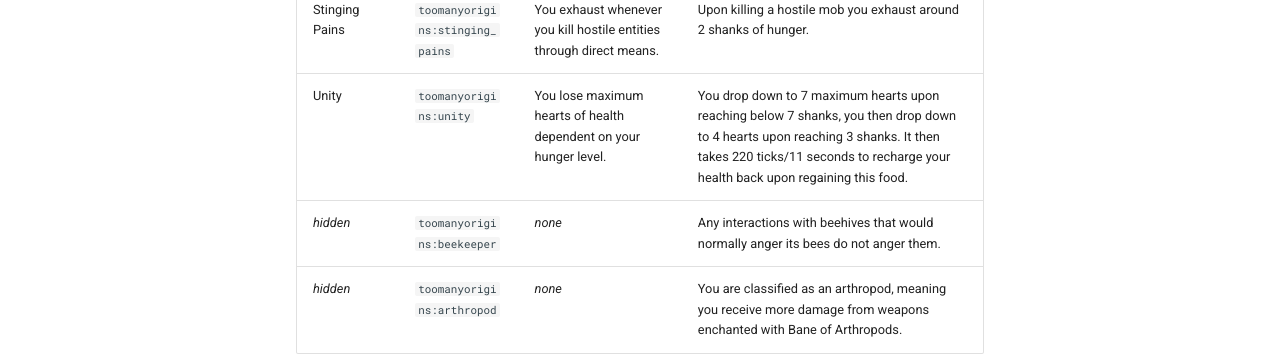
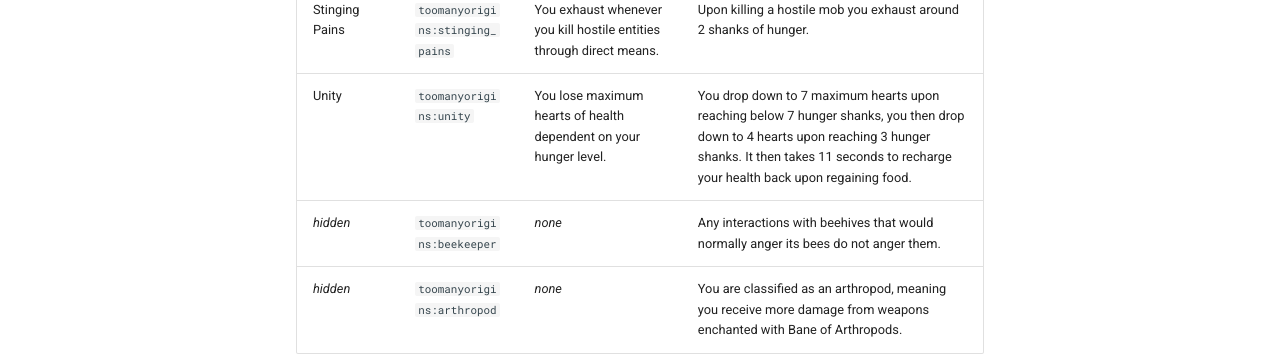
Before and after one commit to MerchantPug/apugli-docs, an MkDocs documentation site: the page built from docs/misc/base_contents/origins/tmo_rework/swarm.md, in a window 1280 px wide and 1381 px high. Shown: the part 924-1280 px from the top of the window. Built offline with MkDocs 1.6.1 and Material for MkDocs 9.7.7, drawn with Linux system fonts in a browser that asks for light colours.

Commit message:
Update swarm.md

```diff
--- a/docs/misc/base_contents/origins/tmo_rework/swarm.md
+++ b/docs/misc/base_contents/origins/tmo_rework/swarm.md
@@ -22,6 +22,6 @@ Hover | `toomanyorigins:hover` | You are able to hover midair whenever you are f
 Pollination | `toomanyorigins:pollination` | While you aren't sneaking, using bone meal additionally affects the 4 adjacent blocks. | Whilst not sneaking, any bone meal used on bone mealable blocks will also affect the adjacent 4 tiles.
 Calming Aura | `toomanyorigins:calming_aura` | Animals bred by you do not have to wait to be bred again. | Any animals you breed can be bred again immediately.
 Stinging Pains | `toomanyorigins:stinging_pains` | You exhaust whenever you kill hostile entities through direct means. | Upon killing a hostile mob you exhaust around 2 shanks of hunger.
-Unity | `toomanyorigins:unity` | You lose maximum hearts of health dependent on your hunger level. | You drop down to 7 maximum hearts upon reaching below 7 shanks, you then drop down to 4 hearts upon reaching 3 shanks. It then takes 220 ticks/11 seconds to recharge your health back upon regaining this food.
+Unity | `toomanyorigins:unity` | You lose maximum hearts of health dependent on your hunger level. | You drop down to 7 maximum hearts upon reaching below 7 hunger shanks, you then drop down to 4 hearts upon reaching 3 hunger shanks. It then takes 11 seconds to recharge your health back upon regaining food.
 *hidden* | `toomanyorigins:beekeeper` | *none* | Any interactions with beehives that would normally anger its bees do not anger them.
 *hidden* | `toomanyorigins:arthropod` | *none* | You are classified as an arthropod, meaning you receive more damage from weapons enchanted with Bane of Arthropods.
```
